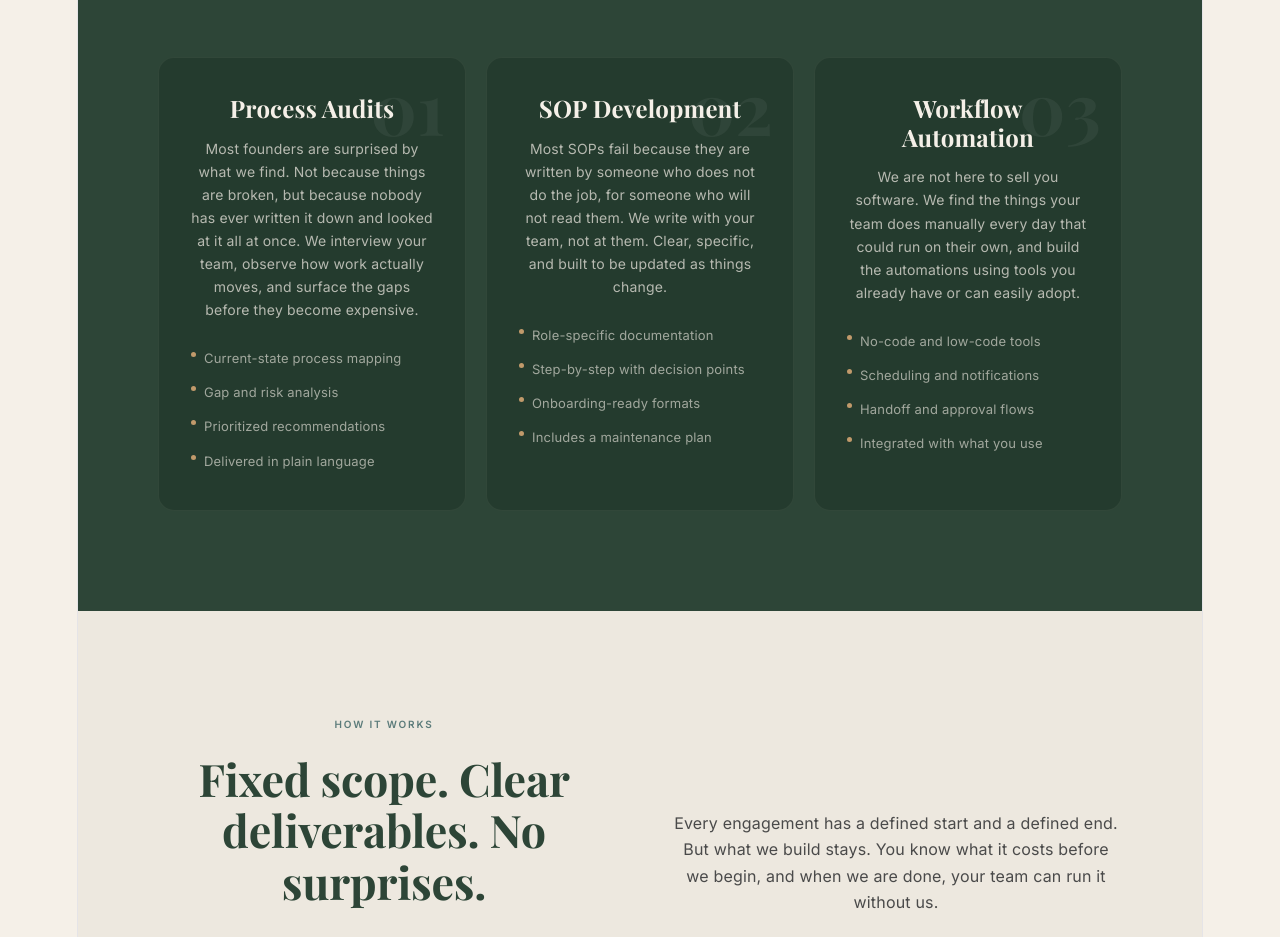
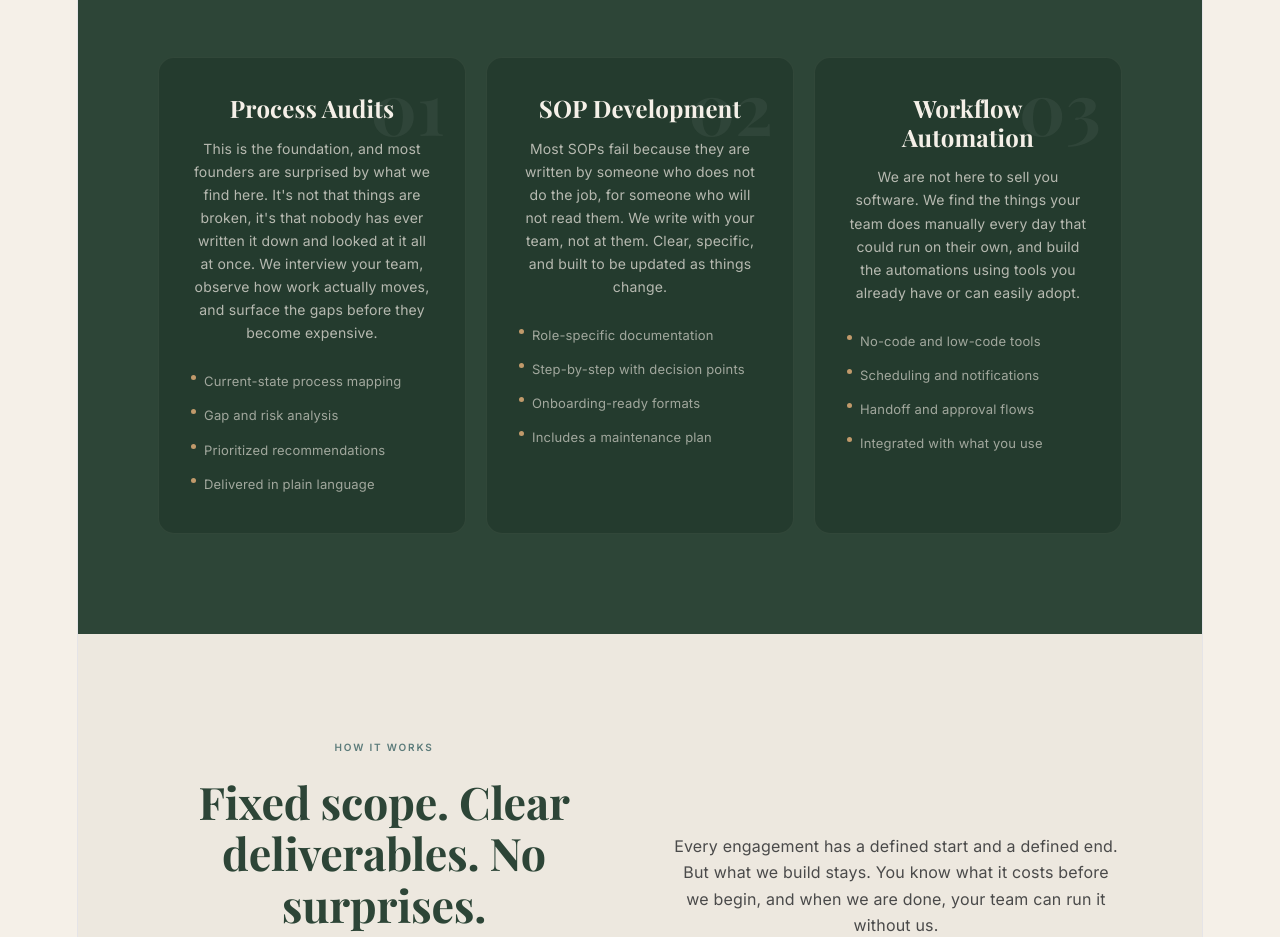
Before and after one commit to JenniferGroundwork/Groundwork, a React (Vite) app: page / in a window 1280 px wide. Shown: the part 2320-3257 px from the top of the page. Built offline with nearby package versions, Linux system fonts and the light colour scheme.

Commit message:
changed amber colour

```diff
--- a/src/Home.jsx
+++ b/src/Home.jsx
@@ -401,6 +401,9 @@ const styles = `
     .industries { grid-template-columns: 1fr; }
     .steps { grid-template-columns: 1fr; }
     .footer-top { grid-template-columns: 1fr; }
+    .footer-brand { text-align: center; }
+    .footer-brand a { justify-content: center; }
+    .footer-brand small { text-align: center; }
   }
 `;
 
@@ -608,7 +611,7 @@ export default function GroundworkHome() {
               {
                 num: "01",
                 h3: "Process Audits",
-                p: "Most founders are surprised by what we find. Not because things are broken, but because nobody has ever written it down and looked at it all at once. We interview your team, observe how work actually moves, and surface the gaps before they become expensive.",
+                p: "This is the foundation, and most founders are surprised by what we find here. It's not that things are broken, it's that nobody has ever written it down and looked at it all at once. We interview your team, observe how work actually moves, and surface the gaps before they become expensive.",
                 bullets: ["Current-state process mapping", "Gap and risk analysis", "Prioritized recommendations", "Delivered in plain language"]
               },
               {
--- a/src/groundwork-self-assessment.jsx
+++ b/src/groundwork-self-assessment.jsx
@@ -1,7 +1,7 @@
 import { useState } from "react";
 
 const MOCHA = "#6B4F3A";
-const AMBER = "#7A6A3C";
+const AMBER = "#C8860A";
 const CAMEL = "#C19A6B";
 const IVORY = "#F5F0E8";
 const DARK_MOCHA = "#3D2B1F";
@@ -295,9 +295,9 @@ export default function SelfAssessment() {
               The Groundwork Audit takes this self-assessment further, including facilitated conversations, a full findings report, and a prioritized roadmap built specifically for your business.
             </p>
             <a href="mailto:jennifer@groundworkconsult.ca" style={{ display: "inline-block", background: AMBER, color: "white", borderRadius: 8, padding: "14px 36px", fontSize: 15, textDecoration: "none", fontWeight: 600, letterSpacing: "0.03em" }}>
-              Book a Conversation
-            </a>
-            <div style={{ marginTop: 16, fontSize: 12, color: CAMEL }}>jennifer@groundworkconsult.ca · groundworkconsult.ca</div>
+  Book a Conversation
+</a>
+<div style={{ marginTop: 16, fontSize: 12, color: CAMEL }}>jennifer@groundworkconsult.ca · groundworkconsult.ca</div>
           </div>
         </div>
       </div>
```
